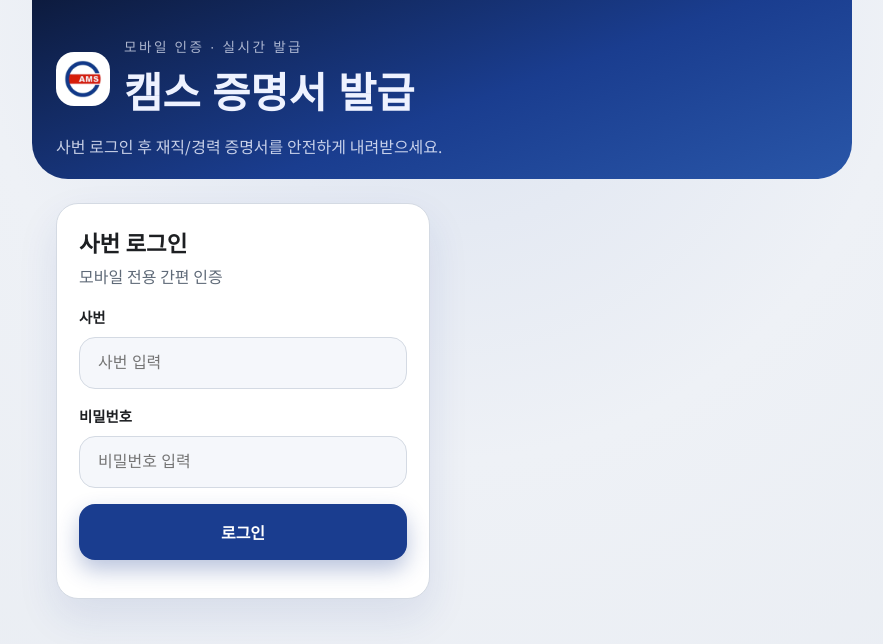
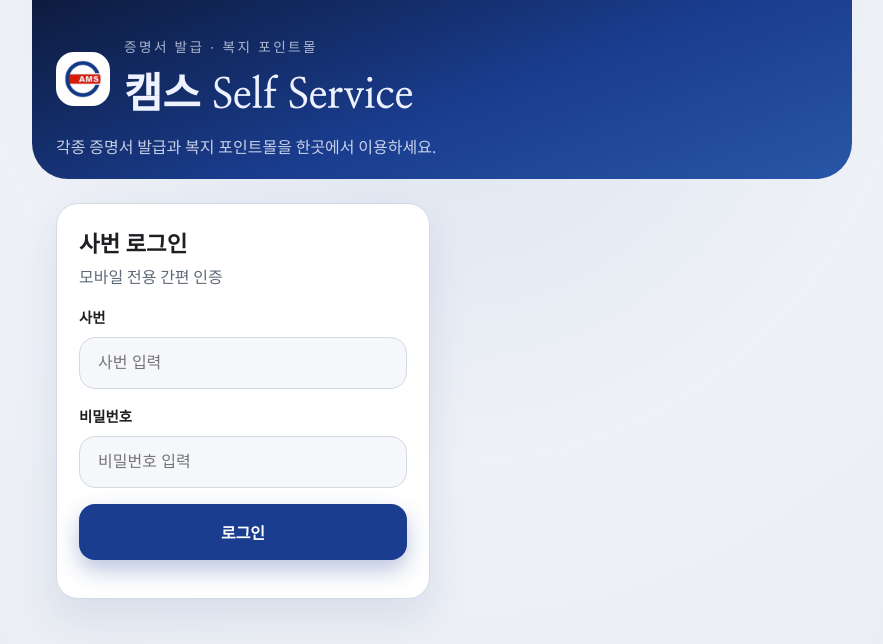
Before and after one commit to wilcoco/certificate, a website: page public/index.html in a window 1280 px wide. Shown: the whole page, without its empty margins (198-1081 px from the left). Drawn offline with Linux system fonts and the light colour scheme; no server answers.

Commit message:
fix: 메인 제목/설명을 '캠스 Self Service' + 증명서·복지포인트몰로 변경

```diff
--- a/public/index.html
+++ b/public/index.html
@@ -6,7 +6,7 @@
     <meta name="format-detection" content="telephone=no" />
     <meta name="apple-mobile-web-app-capable" content="yes" />
     <meta name="apple-mobile-web-app-status-bar-style" content="default" />
-    <title>캠스 증명서 발급</title>
+    <title>캠스 Self Service</title>
     <link rel="stylesheet" href="styles.css" />
     <link rel="preconnect" href="https://fonts.googleapis.com" />
     <link rel="preconnect" href="https://fonts.gstatic.com" crossorigin />
@@ -22,12 +22,12 @@
           <div class="hero__brand">
             <img class="hero__logo" src="/assets/cams_TR2.png" alt="CAMS 로고" />
             <div>
-              <p class="hero__label">모바일 인증 · 실시간 발급</p>
-              <h1 class="hero__title">캠스 증명서 발급</h1>
+              <p class="hero__label">증명서 발급 · 복지 포인트몰</p>
+              <h1 class="hero__title">캠스 Self Service</h1>
             </div>
           </div>
           <p class="hero__subtitle">
-            사번 로그인 후 재직/경력 증명서를 안전하게 내려받으세요.
+            각종 증명서 발급과 복지 포인트몰을 한곳에서 이용하세요.
           </p>
         </div>
       </header>
```
